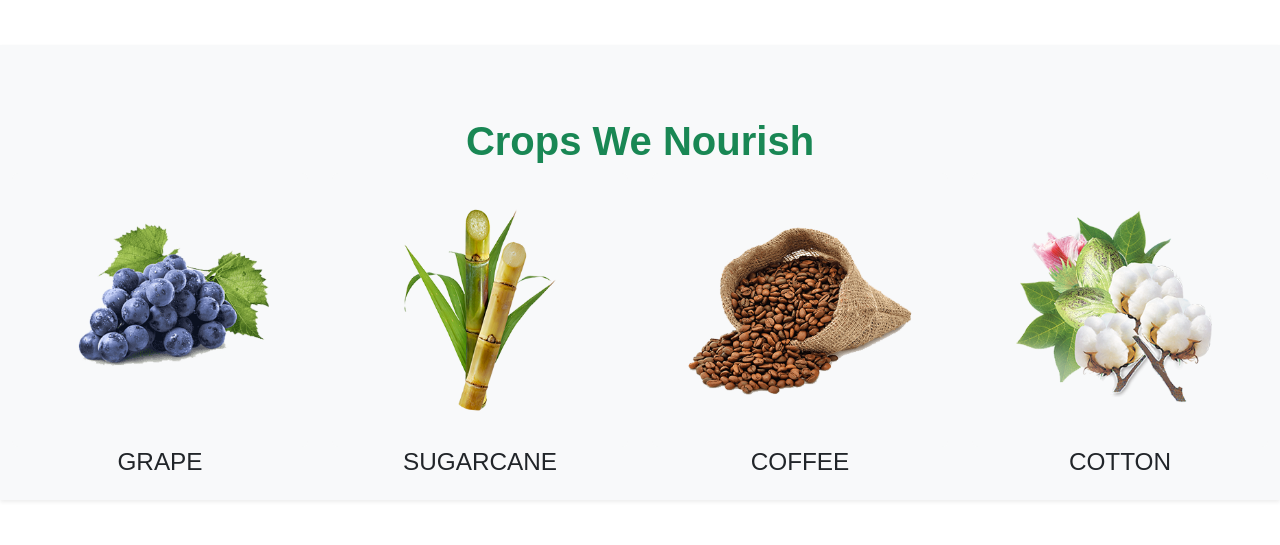
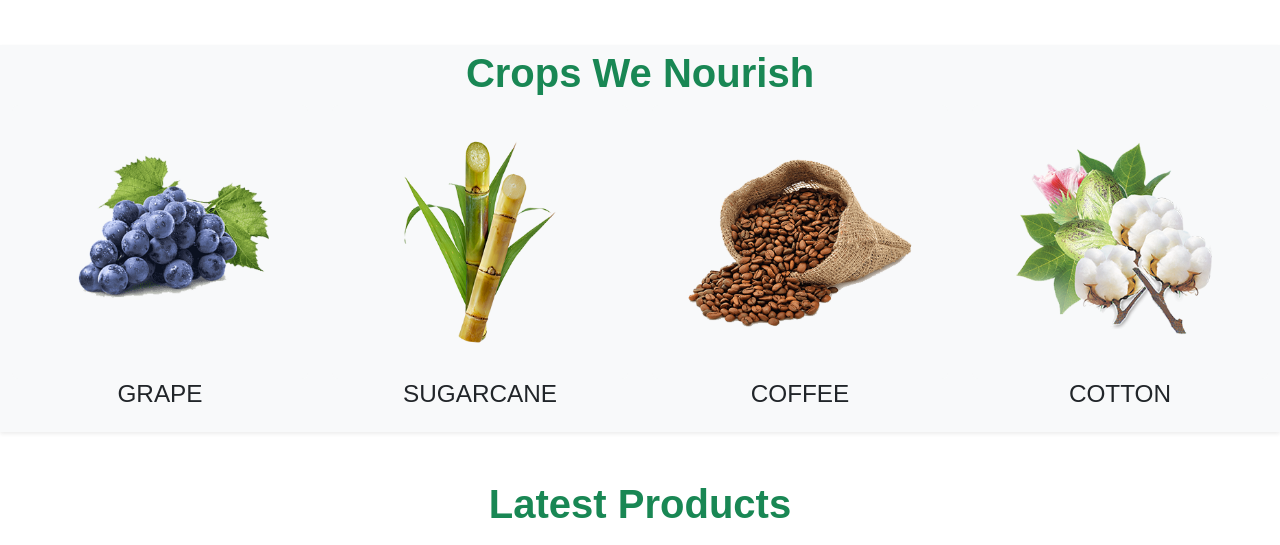
Before and after one commit to natarajan93/Agro, a plain HTML site: page index.html in a window 1280 px wide. Shown: the part 1065-1610 px from the top of the page. Drawn offline with nearby package versions, Linux system fonts and the light colour scheme.

Commit message:
Update index.html
text align

```diff
--- a/index.html
+++ b/index.html
@@ -141,8 +141,8 @@
 
 
 
-        <div class=" row text-center shadow-sm bg-light pt-4  mt-5 pb-3  " id="seeds">
-            <h1 class="fw-bold text-success  pt-5">Crops We Nourish</h1>
+        <div class=" row text-center shadow-sm bg-light   mt-5 pb-3  " id="seeds">
+            <h1 class="fw-bold text-success  pt-1">Crops We Nourish</h1>
             <div class="col-3 ">
                 <a href="#"><img src="img/grap.png" alt="img" class="img-thumbnail border-0 bg-light"></a>
                 <h5>GRAPE</h5>
```
